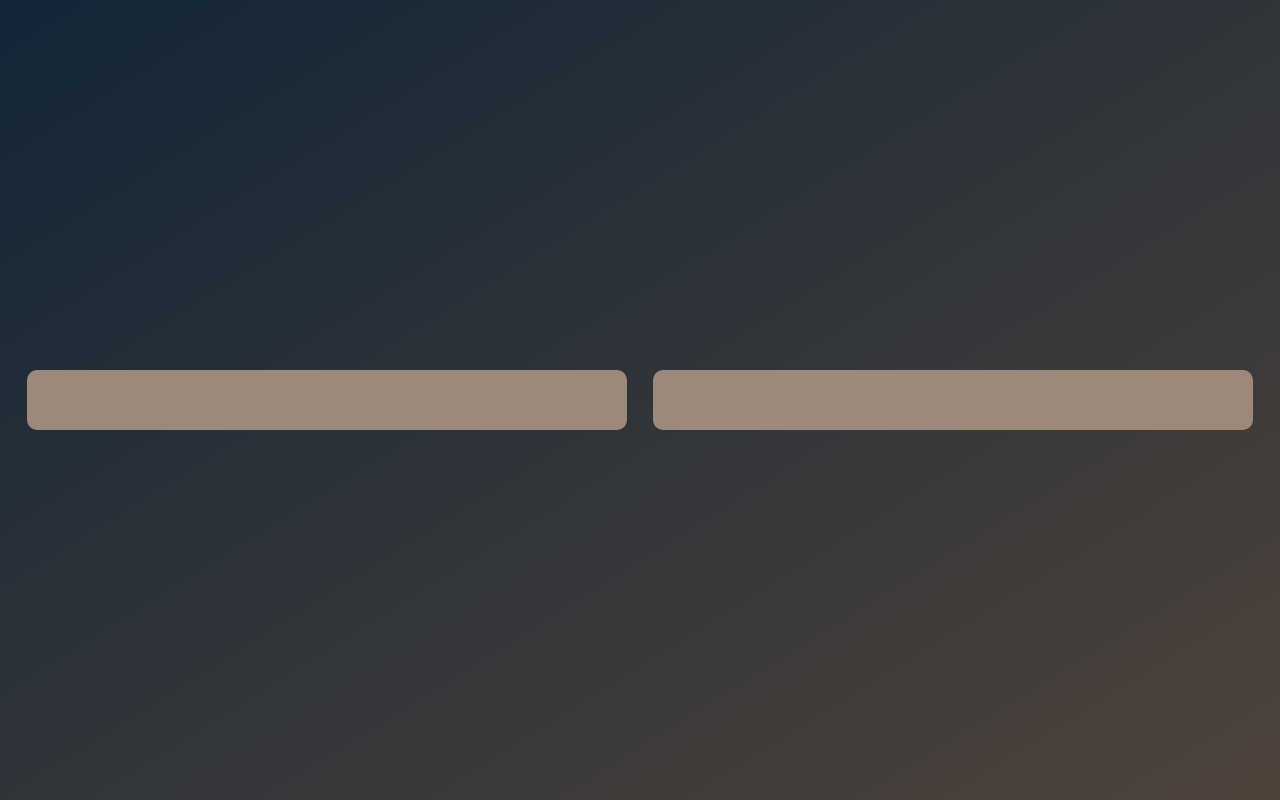
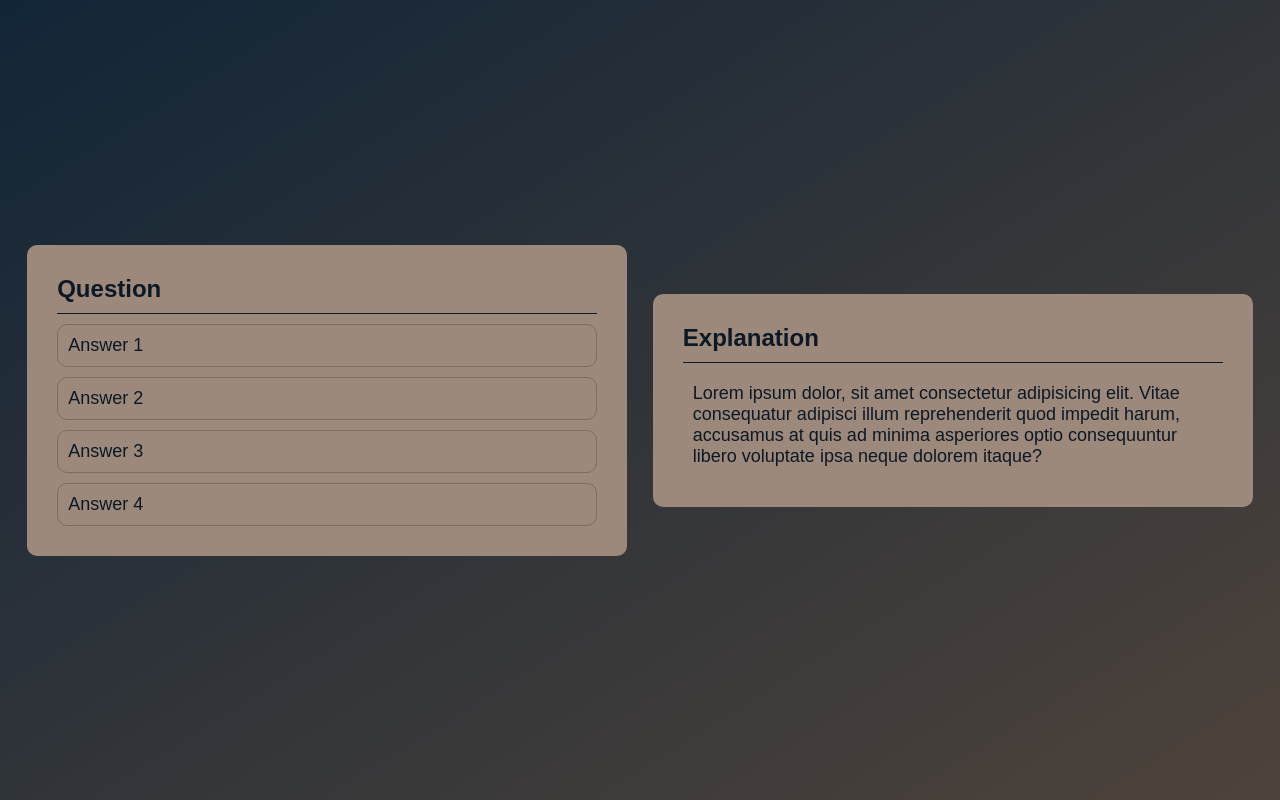
Before and after one commit to EmiliyaShtereva/Quiz-App, a plain HTML site: page quiz/index.html in a window 1280 px wide. Drawn offline with Linux system fonts and the light colour scheme.

Commit message:
added button and text styles

```diff
--- a/quiz/index.html
+++ b/quiz/index.html
@@ -7,12 +7,19 @@
     <link rel="stylesheet" href="style.css">
     <title>Quiz</title>
 
-    <div class="questions">
-
+    <div class="questions-container">
+        <h2 id="question">Question</h2>
+        <div id="answer-buttons">
+            <button class="btn">Answer 1</button>
+            <button class="btn">Answer 2</button>
+            <button class="btn">Answer 3</button>
+            <button class="btn">Answer 4</button>
+        </div>
     </div>
 
     <div class="explanation">
-
+        <h2>Explanation</h2>
+        <p>Lorem ipsum dolor, sit amet consectetur adipisicing elit. Vitae consequatur adipisci illum reprehenderit quod impedit harum, accusamus at quis ad minima asperiores optio consequuntur libero voluptate ipsa neque dolorem itaque?</p>
     </div>
 </head>
 
--- a/quiz/style.css
+++ b/quiz/style.css
@@ -20,7 +20,7 @@ body {
     align-items: center;
 }
 
-.questions {
+.questions-container {
     background: #9c897c;
     width: 90%;
     max-width: 600px;
@@ -36,4 +36,46 @@ body {
     margin-left: 1vw;
     border-radius: 10px;
     padding: 30px;
+    /* display: none; */
 }
+
+h2 {
+   font-weight: 700;
+   font-size:x-large;
+   color: #0c1925;
+   border-bottom: 1px solid #0c1925;
+   padding-bottom: 10px;
+}
+
+p {
+    background: #9c897c;
+    color: #0c1925;
+    font-weight: 500;
+    font-size: large;
+    width: 100%;
+    padding: 10px;
+    margin-top: 10px;
+    text-align: left;
+    cursor: pointer;
+    transition: all 0.4s;
+}
+
+.btn {
+    background: #9c897c;
+    color: #0c1925;
+    font-weight: 500;
+    font-size: large;
+    width: 100%;
+    border: 1px solid #7c6c63;
+    padding: 10px;
+    margin-top: 10px;
+    text-align: left;
+    border-radius: 10px;
+    cursor: pointer;
+    transition: all 0.4s;
+}
+
+.btn:hover {
+    background: #0c1925;
+    color: #9c897c;
+}
```
